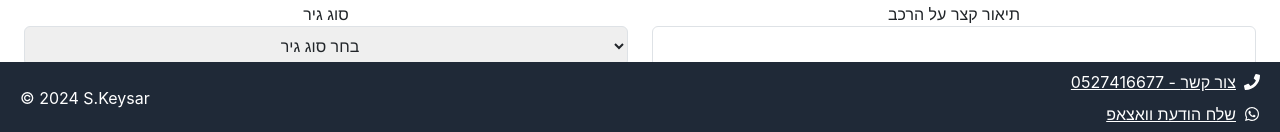
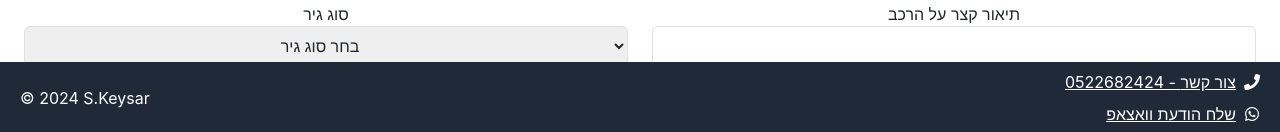
Before and after one commit to Orikeysar/S.Keysar_Cars_Show, a React (Create React App) app: page /AdminAddCars in a window 1280 px wide. Shown: the part 666-798 px from the top of the page. Built offline with nearby package versions, Linux system fonts and the light colour scheme; no server answers; the database is empty.

Commit message:
Update Layout.js

```diff
--- a/src/components/Layout.js
+++ b/src/components/Layout.js
@@ -3,7 +3,7 @@ import { FaPhone, FaWhatsapp } from 'react-icons/fa';
 import Logo from '../Data/logo/logo_S.keysar.jpg';
 
 const Layout = ({ children }) => {
-  const phoneNumber = '0527416677';
+  const phoneNumber = '0522682424';
   const whatsappNumber = `https://wa.me/${phoneNumber}`;
 
   return (
```
